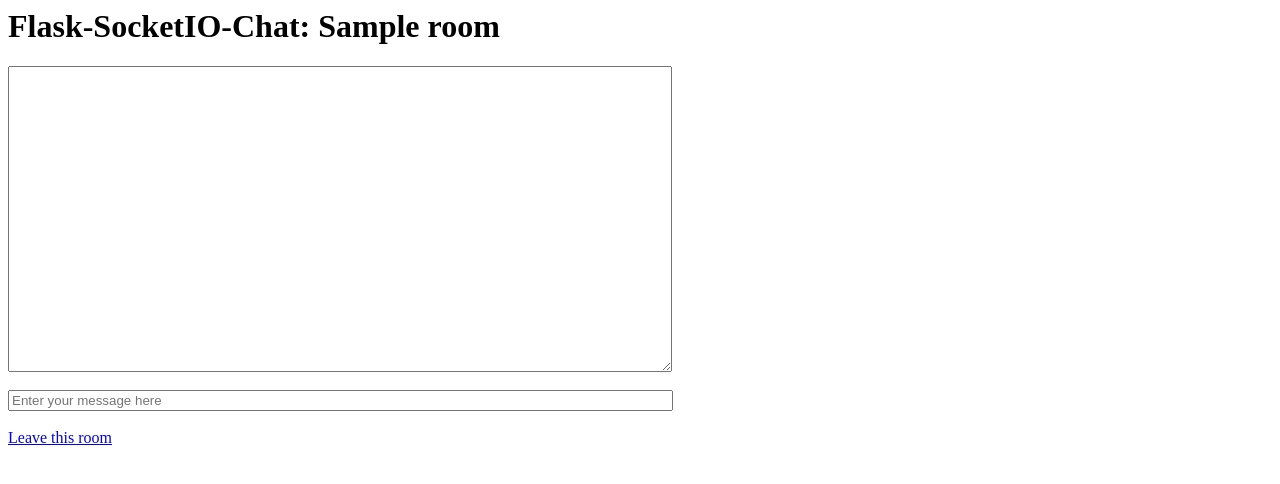
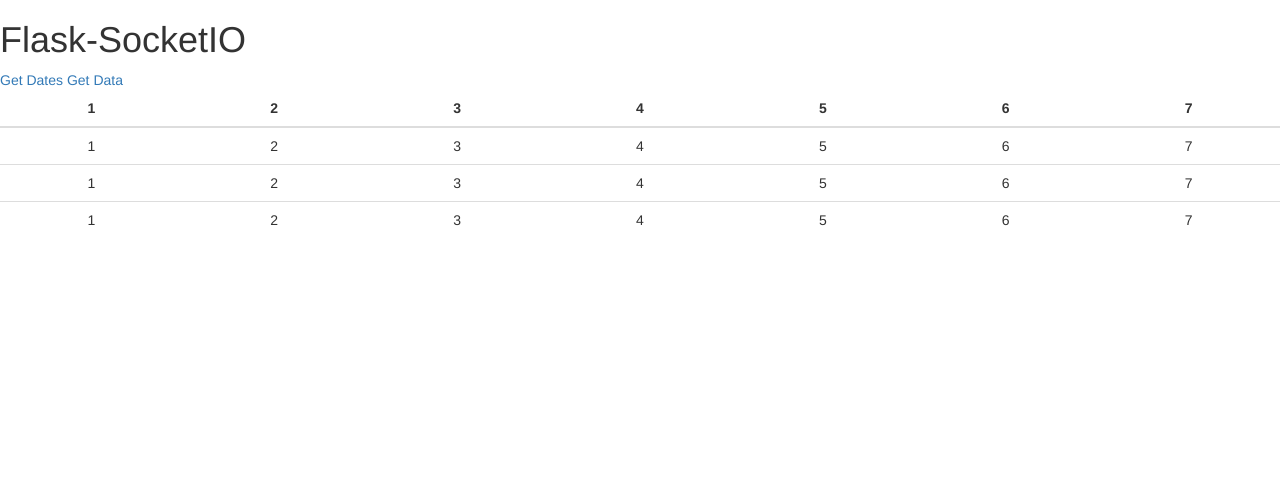
Before and after one commit to fernardz/NF_Dashboard, a Flask app: template app/templates/stats/lf.html in a window 1280 px wide. Shown: the top 484 px of the page. Run offline with Flask 2, Linux system fonts and the light colour scheme; the template is opened without the code that fills it: most values are stand-ins (such as "Sample title", 1, 10 or a date in 2020); some libraries are stand-ins or nearby versions.

Commit message:
socketio implementation

```diff
--- a/app/stats/views.py
+++ b/app/stats/views.py
@@ -22,6 +22,4 @@
 
 @stats_blueprint.route('/livefeed')
 def lf():
-    """Chat room. The user's name and room must be stored in
-    the session."""
     return render_template('lf.html')
--- a/app/templates/base.html
+++ b/app/templates/base.html
@@ -1,6 +1,9 @@
 {% extends 'bootstrap/base.html' %}
 {% block scripts %}
 {{super()}}
+<script type="text/javascript" src="//code.jquery.com/jquery-1.4.2.min.js"></script>
+<script type="text/javascript" src="//cdnjs.cloudflare.com/ajax/libs/socket.io/1.3.6/socket.io.min.js"></script>
+
 {% endblock %}
 {% block styles %}
 {{super()}}
--- a/app/templates/stats/lf.html
+++ b/app/templates/stats/lf.html
@@ -1,8 +1,6 @@
-<html>
-    <head>
-        <title>Flask-SocketIO-Chat: {{ room }}</title>
-        <script type="text/javascript" src="//code.jquery.com/jquery-1.4.2.min.js"></script>
-        <script type="text/javascript" src="//cdnjs.cloudflare.com/ajax/libs/socket.io/1.3.6/socket.io.min.js"></script>
+{% extends "base.html" %}
+{% block scripts %}
+{{super()}}
 <script type="text/javascript" charset="utf-8">
     var socket;
     $(document).ready(function(){
@@ -10,39 +8,85 @@
         socket.on('connect', function() {
             socket.emit('joined', {});
         });
-                socket.on('status', function(data) {
-                    $('#chat').val($('#chat').val() + '<' + data.msg + '>\n');
-                    $('#chat').scrollTop($('#chat')[0].scrollHeight);
+
+        socket.on('stats_vals', function(data) {
+            console.log(data.data);
+            var wobj=JSON.parse(data.data);
+            var weights=data.data.weight
+            $.each(wobj,function(i,weight) {console.log(weight)});
+
+            $('#chat').val($('#chat').val() + data.msg + '\n');
+            $('#chat').scrollTop($('#chat').scrollHeight);
         });
-                socket.on('weight_vals', function(data) {
+
+        socket.on('dates', function(data){
         console.log(data.data);
-                    $.each(data.data,function(i,weight) {console.log(weight)})
-                    $('#chat').val($('#chat').val() + data.msg + '\n');
-                    $('#chat').scrollTop($('#chat')[0].scrollHeight);
-                });
-                $('#text').keypress(function(e) {
-                    var code = e.keyCode || e.which;
-                    if (code == 13) {
-                        text = $('#text').val();
-                        $('#text').val('');
-                        socket.emit('weight', {});
-                    }
+        var theads=$('#STATS').find('thead tr').children();
+        $.each(data.data,function(i, cdate){
+        theads[i].innerText=cdate;
+        console.log(theads[i]);
+        console.log(cdate);
         });
       });
-            function leave_room() {
-                socket.emit('left', {}, function() {
-                    socket.disconnect();
+      socket.on('my_response', function(data){
+      console.log(data);
+    });
+    });
 
-                    // go back to the login page
-                    window.location.href = "{{ url_for('stats.index') }}";
-                });
-            }
+    function get_data() {
+        console.log('button pressed');
+        socket.emit('get_stats', {});
+        };
+
+    function get_week() {
+        console.log('button pressed');
+        socket.emit('get_week', {});
+        };
 </script>
-    </head>
+{% endblock %}
+
+{% block content %}
     <body>
-        <h1>Flask-SocketIO-Chat: {{ room }}</h1>
-        <textarea id="chat" cols="80" rows="20"></textarea><br><br>
-        <input id="text" size="80" placeholder="Enter your message here"><br><br>
-        <a href="#" onclick="leave_room();">Leave this room</a>
+        <h1>Flask-SocketIO</h1>
+        <a href="#" onclick="get_week();">Get Dates</a>
+        <a href="#" onclick="get_data();">Get Data</a>
+        <table id="STATS" class="table">
+          <thead>
+            <th class='text-center'>1</th>
+            <th class='text-center'>2</th>
+            <th class='text-center'>3</th>
+            <th class='text-center'>4</th>
+            <th class='text-center'>5</th>
+            <th class='text-center'>6</th>
+            <th class='text-center'>7</th>
+          </thead>
+        <tr id='wr'>
+          <td class='text-center'>1</td>
+          <td class='text-center'>2</td>
+          <td class='text-center'>3</td>
+          <td class='text-center'>4</td>
+          <td class='text-center'>5</td>
+          <td class='text-center'>6</td>
+          <td class='text-center'>7</td>
+        </tr>
+        <tr id='wc'>
+          <td class='text-center'>1</td>
+          <td class='text-center'>2</td>
+          <td class='text-center'>3</td>
+          <td class='text-center'>4</td>
+          <td class='text-center'>5</td>
+          <td class='text-center'>6</td>
+          <td class='text-center'>7</td>
+        </tr>
+        <tr id='wa'>
+          <td class='text-center'>1</td>
+          <td class='text-center'>2</td>
+          <td class='text-center'>3</td>
+          <td class='text-center'>4</td>
+          <td class='text-center'>5</td>
+          <td class='text-center'>6</td>
+          <td class='text-center'>7</td>
+        </tr>
+      </table>
     </body>
-</html>
+{% endblock content %}
--- a/run.py
+++ b/run.py
@@ -2,4 +2,4 @@
 
 app = create_app('TEST')
 if __name__ =='__main__':
-    socketio.run(app,host='0.0.0.0',port=5000,debug=True)
+    socketio.run(app,host='0.0.0.0',port=5000,use_reloader=False)
```
Also changed, not shown: app/__init__.py (+8 -2 lines), app/stats/events.py (+20 -8 lines), app/stats/models.py (+21 -1 lines). Lines whose indentation alone changed are shown as unchanged.
